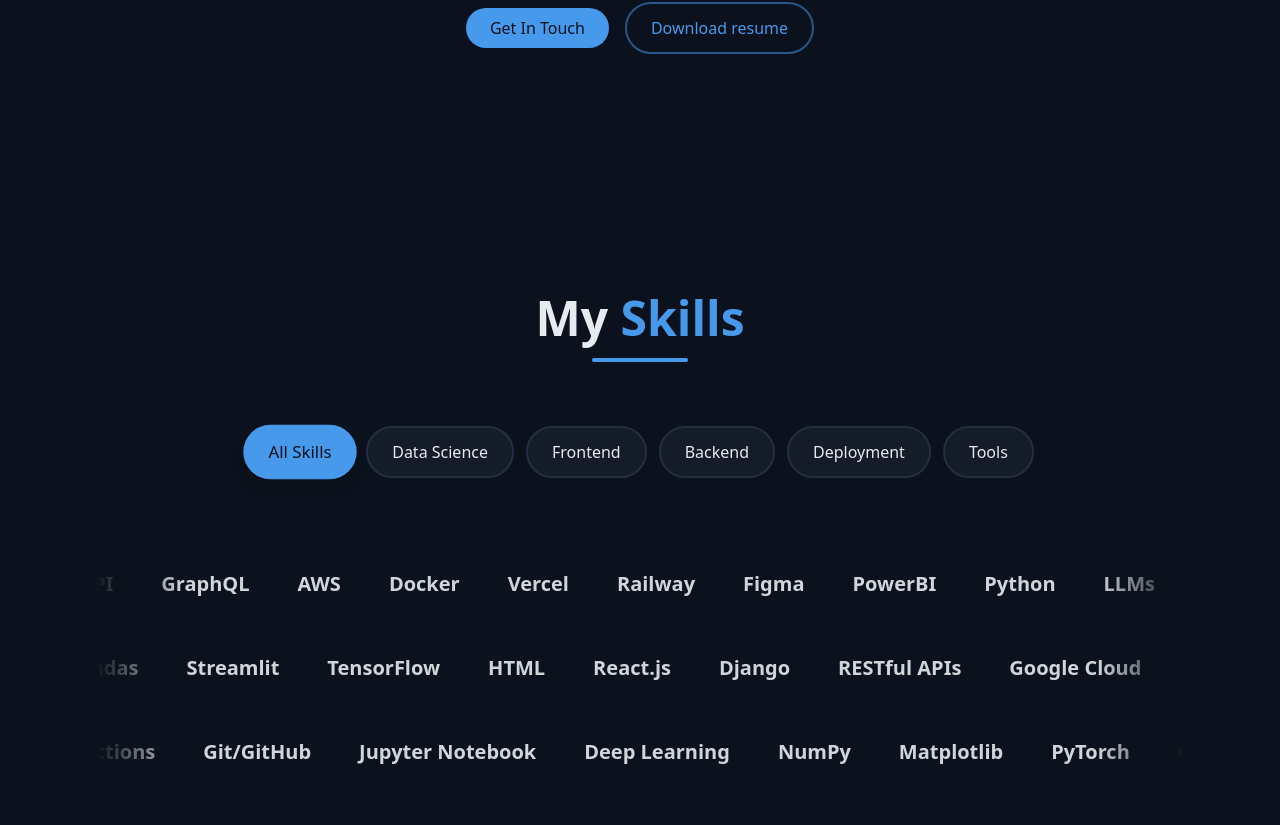
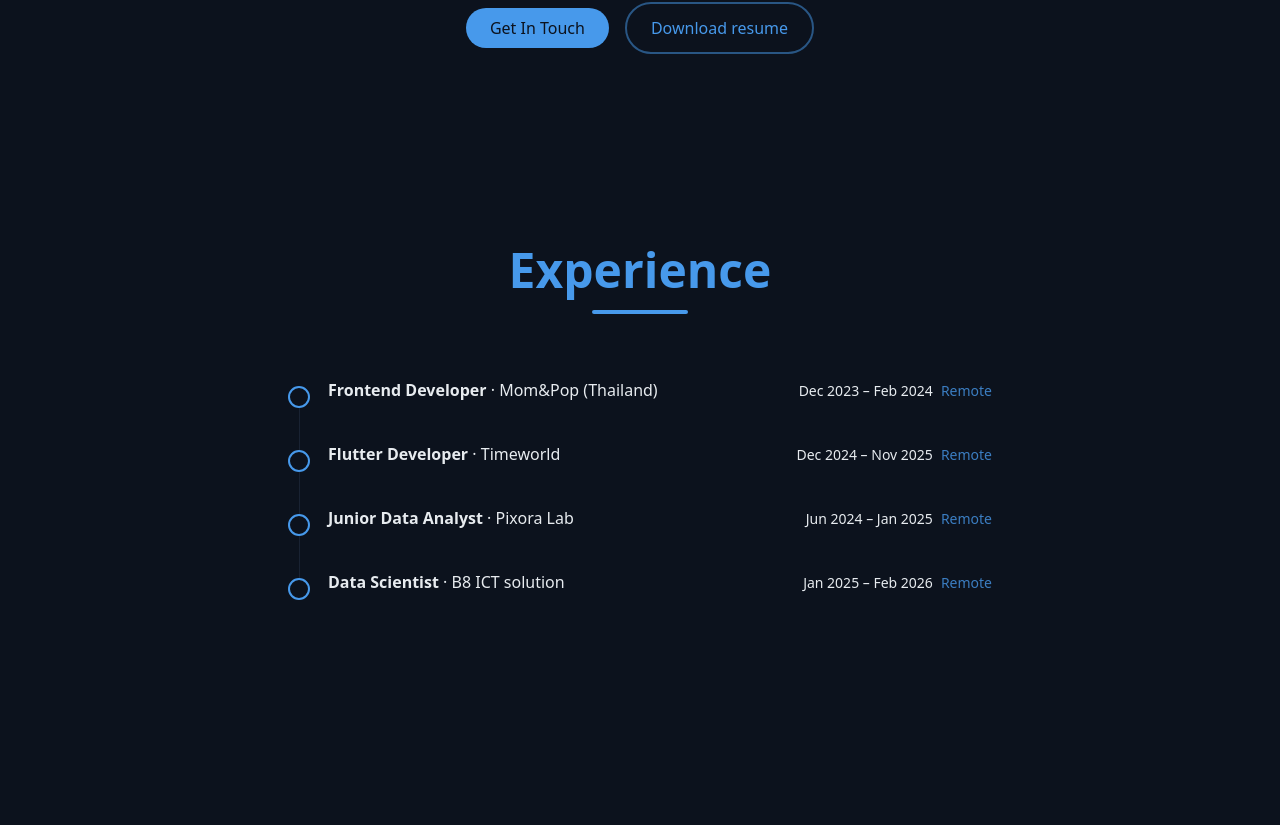
Before and after one commit to WaiYanMinMin/portfolio, a React (Vite) app: page / in a window 1280 px wide. Shown: the part 1735-2560 px from the top of the page. Built offline with nearby package versions, Linux system fonts and the light colour scheme.

Commit message:
added employmenth istory

```diff
--- /dev/null
+++ b/src/components/ExperienceSection.jsx
@@ -0,0 +1,87 @@
+// Experience section - employment history, minimalist with subtle animation
+const jobs = [
+  {
+    role: "Frontend Developer",
+    company: "Mom&Pop (Thailand)",
+    period: "Dec 2023 – Feb 2024",
+    remote: true,
+  },
+  {
+    role: "Flutter Developer",
+    company: "Timeworld",
+    period: "Dec 2024 – Nov 2025",
+    remote: true,
+  },
+  {
+    role: "Junior Data Analyst",
+    company: "Pixora Lab",
+    period: "Jun 2024 – Jan 2025",
+    remote: true,
+  },
+  {
+    role: "Data Scientist",
+    company: "B8 ICT solution",
+    period: "Jan 2025 – Feb 2026",
+    remote: true,
+  },
+];
+
+const fadeDelays = [
+  "animate-fade-in-delay-1",
+  "animate-fade-in-delay-2",
+  "animate-fade-in-delay-3",
+  "animate-fade-in-delay-4",
+];
+
+export const ExperienceSection = () => {
+  return (
+    <section id="experience" className="py-24 px-4 relative">
+      <div className="container mx-auto max-w-3xl">
+        <div className="text-center mb-16 opacity-0 animate-fade-in">
+          <h2 className="text-4xl md:text-5xl font-bold mb-4">
+            <span className="text-primary">Experience</span>
+          </h2>
+          <div className="w-24 h-1 bg-primary mx-auto rounded-full" />
+        </div>
+
+        {/* Timeline */}
+        <div className="relative">
+          {/* Vertical line */}
+          <div
+            className="absolute left-[11px] top-2 bottom-2 w-px bg-border opacity-60"
+            aria-hidden
+          />
+
+          <ul className="space-y-10">
+            {jobs.map((job, i) => (
+              <li
+                key={i}
+                className={`relative pl-10 opacity-0 ${fadeDelays[i] ?? "animate-fade-in"}`}
+              >
+                {/* Dot */}
+                <div
+                  className="absolute left-0 top-2 w-[22px] h-[22px] rounded-full border-2 border-primary bg-background"
+                  aria-hidden
+                />
+                <div className="flex flex-col sm:flex-row sm:items-baseline sm:justify-between gap-1">
+                  <div>
+                    <span className="font-semibold text-foreground">
+                      {job.role}
+                    </span>
+                    <span className="text-muted-foreground"> · {job.company}</span>
+                  </div>
+                  <div className="text-sm text-muted-foreground tabular-nums">
+                    {job.period}
+                    {job.remote && (
+                      <span className="ml-2 text-primary/80">Remote</span>
+                    )}
+                  </div>
+                </div>
+              </li>
+            ))}
+          </ul>
+        </div>
+      </div>
+    </section>
+  );
+};
--- a/src/components/Navbar.jsx
+++ b/src/components/Navbar.jsx
@@ -8,6 +8,7 @@ import { ThemeToggle } from "./ThemeToggle";
 const navItems = [
   { name: "Home", href: "#hero" },
   { name: "About", href: "#about" },
+  { name: "Experience", href: "#experience" },
   { name: "Skills", href: "#skills" },
   { name: "Projects", href: "#projects" },
   { name: "Contact", href: "#contact" },
--- a/src/pages/Home.jsx
+++ b/src/pages/Home.jsx
@@ -3,6 +3,7 @@ import { Navbar } from "../components/Navbar";
 import { StarBackground } from "@/components/StarBackground";
 import { HeroSection } from "../components/HeroSection";
 import { AboutSection } from "../components/AboutSection";
+import { ExperienceSection } from "../components/ExperienceSection";
 import { SkillsSection } from "../components/SkillsSection";
 import { ProjectsSection } from "../components/ProjectsSection";
 import { ContactSection } from "../components/ContactSection";
@@ -21,6 +22,7 @@ export const Home = () => {
       <main>
         <HeroSection />
         <AboutSection />
+        <ExperienceSection />
         <SkillsSection />
         <ProjectsSection />
         <ContactSection />
```
